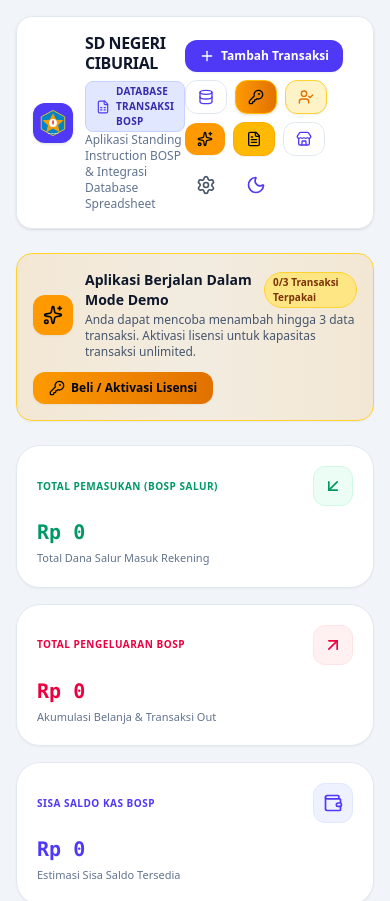
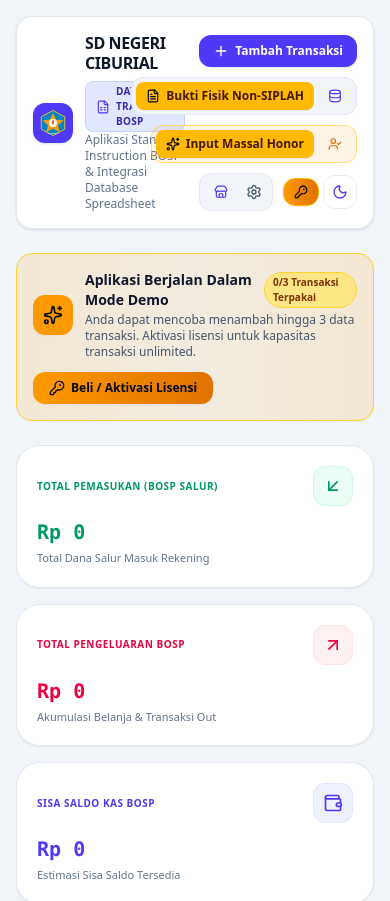
Before and after one commit to tisnamulyana2703/STANDING-INSTRUCTION, a React (Vite) app: page / in a window 390 px wide. Shown: the top 901 px of the page. Built offline with nearby package versions, Linux system fonts and the light colour scheme.

Commit message:
style: improve header action layout
Refactor header controls to include a structured group for database and document actions, improving spacing and responsiveness.

```diff
--- a/src/App.tsx
+++ b/src/App.tsx
@@ -469,75 +469,71 @@ export default function App() {
             </div>
           </div>
 
-          <div className="flex items-center gap-2 flex-wrap">
+          <div className="flex items-center gap-2.5 flex-wrap justify-end">
+            {/* 1. PRIMARY ACTION: TAMBAH TRANSAKSI */}
             <button
               onClick={handleAddNewTransaction}
-              className="px-3.5 py-2 text-xs font-bold text-white bg-indigo-600 hover:bg-indigo-700 rounded-xl transition-all shadow-xs flex items-center gap-1.5 cursor-pointer"
+              className="px-3.5 py-2 text-xs font-bold text-white bg-indigo-600 hover:bg-indigo-700 active:scale-98 rounded-xl transition-all shadow-sm flex items-center gap-1.5 cursor-pointer shrink-0"
               title="Tambah Transaksi BOSP Baru"
             >
               <Plus className="w-4 h-4" />
               <span>Tambah Transaksi</span>
             </button>
 
+            {/* 2. DOKUMEN & DATABASE GROUP */}
+            <div className="flex items-center p-1 bg-slate-100 dark:bg-slate-800/80 rounded-xl border border-slate-200 dark:border-slate-700/80 gap-1 shrink-0">
               <button
-              onClick={() => setIsImportExportModalOpen(true)}
-              className="px-3 py-2 text-xs font-semibold text-slate-700 dark:text-slate-300 hover:bg-slate-100 dark:hover:bg-slate-800 rounded-xl transition-colors border border-slate-200 dark:border-slate-700 flex items-center gap-1.5 cursor-pointer"
-              title="Kelola Database Transaksi BOSP & Integrasi Google Spreadsheet"
+                onClick={() => handleOpenNonSiplahProof()}
+                className="px-2.5 py-1.5 text-xs font-black text-amber-950 bg-amber-400 hover:bg-amber-300 rounded-lg transition-all flex items-center gap-1.5 cursor-pointer shadow-2xs"
+                title="Cetak & Kelola Berkas Bukti Fisik Transaksi Non-SIPLAH"
               >
-              <Database className="w-4 h-4 text-indigo-600 dark:text-indigo-400" />
-              <span className="hidden sm:inline">Database Spreadsheet</span>
+                <FileText className="w-3.5 h-3.5 text-slate-950" />
+                <span>Bukti Fisik Non-SIPLAH</span>
               </button>
 
               <button
-              onClick={() => setIsActivationModalOpen(true)}
-              className={`px-3 py-2 text-xs font-bold rounded-xl transition-all flex items-center gap-1.5 cursor-pointer border ${
-                isActivated
-                  ? 'bg-emerald-50 hover:bg-emerald-100 dark:bg-emerald-950/40 text-emerald-700 dark:text-emerald-300 border-emerald-200 dark:border-emerald-800'
-                  : 'bg-gradient-to-r from-amber-500 to-amber-600 hover:from-amber-600 hover:to-amber-700 text-slate-950 font-black border-amber-400 shadow-sm'
-              }`}
-              title="Status Aktivasi & Serial Number Application"
+                onClick={() => setIsImportExportModalOpen(true)}
+                className="px-2.5 py-1.5 text-xs font-semibold text-slate-700 dark:text-slate-300 hover:bg-white dark:hover:bg-slate-700 rounded-lg transition-colors flex items-center gap-1.5 cursor-pointer"
+                title="Kelola Database Transaksi BOSP & Integrasi Google Spreadsheet"
               >
-              <KeyRound className="w-4 h-4" />
-              <span className="hidden sm:inline">{isActivated ? 'Lisensi Aktif' : 'Aktivasi Lisensi'}</span>
+                <Database className="w-3.5 h-3.5 text-indigo-600 dark:text-indigo-400" />
+                <span className="hidden sm:inline">Database Spreadsheet</span>
+              </button>
+            </div>
+
+            {/* 3. HONORARIUM GROUP */}
+            <div className="flex items-center p-1 bg-amber-500/10 dark:bg-amber-950/30 rounded-xl border border-amber-300/60 dark:border-amber-800/60 gap-1 shrink-0">
+              <button
+                onClick={() => setIsBatchHonorModalOpen(true)}
+                className="px-2.5 py-1.5 text-xs font-bold text-amber-950 dark:text-amber-100 bg-amber-400 hover:bg-amber-300 dark:bg-amber-600 dark:hover:bg-amber-500 rounded-lg transition-all flex items-center gap-1.5 cursor-pointer shadow-2xs"
+                title="Input Massal Honor Guru & Staff Sekaligus"
+              >
+                <Sparkles className="w-3.5 h-3.5 text-slate-950 dark:text-white" />
+                <span>Input Massal Honor</span>
               </button>
 
               <button
                 onClick={() => setIsHonorSettingsModalOpen(true)}
-              className="px-3 py-2 text-xs font-bold text-amber-900 dark:text-amber-200 bg-amber-100 hover:bg-amber-200 dark:bg-amber-950/80 dark:hover:bg-amber-900 rounded-xl transition-colors border border-amber-300 dark:border-amber-800 flex items-center gap-1.5 cursor-pointer shadow-2xs"
+                className="px-2.5 py-1.5 text-xs font-semibold text-amber-900 dark:text-amber-200 hover:bg-amber-200/60 dark:hover:bg-amber-900/60 rounded-lg transition-colors flex items-center gap-1.5 cursor-pointer"
                 title="Pengaturan Master Data Honorarium Guru & Tendik"
               >
-              <UserCheck className="w-4 h-4 text-amber-600 dark:text-amber-400" />
+                <UserCheck className="w-3.5 h-3.5 text-amber-600 dark:text-amber-400" />
                 <span className="hidden sm:inline">Master Honor</span>
               </button>
+            </div>
 
-            <button
-              onClick={() => setIsBatchHonorModalOpen(true)}
-              className="px-3 py-2 text-xs font-black text-slate-950 bg-amber-500 hover:bg-amber-600 rounded-xl transition-all shadow-2xs flex items-center gap-1.5 cursor-pointer"
-              title="Input Massal Honor Guru & Staff Sekaligus"
-            >
-              <Sparkles className="w-4 h-4" />
-              <span className="hidden md:inline">Input Massal Honor</span>
-            </button>
-
-            <button
-              onClick={() => handleOpenNonSiplahProof()}
-              className="px-3 py-2 text-xs font-extrabold text-amber-950 bg-amber-400 hover:bg-amber-300 rounded-xl transition-all shadow-2xs flex items-center gap-1.5 cursor-pointer border border-amber-500/40"
-              title="Cetak & Kelola Berkas Bukti Fisik Transaksi Non-SIPLAH"
-            >
-              <FileText className="w-4 h-4 text-slate-950" />
-              <span className="hidden sm:inline">Bukti Fisik Non-SIPLAH</span>
-            </button>
-
+            {/* 4. MASTER VENDOR & SETTINGS GROUP */}
+            <div className="flex items-center p-1 bg-slate-100 dark:bg-slate-800/80 rounded-xl border border-slate-200 dark:border-slate-700/80 gap-0.5 shrink-0">
               <button
                 onClick={() => {
                   setSettingsInitialTab('vendors');
                   setIsSettingsModalOpen(true);
                 }}
-              className="px-3 py-2 text-xs font-semibold text-slate-700 dark:text-slate-300 hover:bg-slate-100 dark:hover:bg-slate-800 rounded-xl transition-colors border border-slate-200 dark:border-slate-700 flex items-center gap-1.5"
-              title="Kelola Master Vendor"
+                className="px-2.5 py-1.5 text-xs font-semibold text-slate-700 dark:text-slate-300 hover:bg-white dark:hover:bg-slate-700 rounded-lg transition-colors flex items-center gap-1.5 cursor-pointer"
+                title="Kelola Master Vendor / Toko"
               >
-              <Store className="w-4 h-4 text-indigo-600 dark:text-indigo-400" />
-              <span className="hidden sm:inline">Kelola Vendor</span>
+                <Store className="w-3.5 h-3.5 text-indigo-600 dark:text-indigo-400" />
+                <span className="hidden lg:inline">Kelola Vendor</span>
               </button>
 
               <button
@@ -545,19 +541,36 @@ export default function App() {
                   setSettingsInitialTab('school');
                   setIsSettingsModalOpen(true);
                 }}
-              className="p-2.5 text-slate-600 dark:text-slate-300 hover:bg-slate-100 dark:hover:bg-slate-800 rounded-xl transition-colors border border-transparent hover:border-slate-200 dark:hover:border-slate-700"
-              title="Pengaturan Kop Surat & TTD"
+                className="p-1.5 text-slate-600 dark:text-slate-300 hover:bg-white dark:hover:bg-slate-700 rounded-lg transition-colors cursor-pointer"
+                title="Pengaturan Kop Surat & TTD Sekolah"
               >
-              <Settings className="w-5 h-5" />
+                <Settings className="w-4 h-4" />
+              </button>
+            </div>
+
+            {/* 5. SYSTEM: LISENSI & TEMA */}
+            <div className="flex items-center gap-1 shrink-0">
+              <button
+                onClick={() => setIsActivationModalOpen(true)}
+                className={`px-2.5 py-1.5 text-xs font-bold rounded-xl transition-all flex items-center gap-1.5 cursor-pointer border ${
+                  isActivated
+                    ? 'bg-emerald-50 hover:bg-emerald-100 dark:bg-emerald-950/40 text-emerald-700 dark:text-emerald-300 border-emerald-200 dark:border-emerald-800'
+                    : 'bg-gradient-to-r from-amber-500 to-amber-600 hover:from-amber-600 hover:to-amber-700 text-slate-950 font-black border-amber-400 shadow-2xs'
+                }`}
+                title="Status Aktivasi & Serial Number Aplikasi"
+              >
+                <KeyRound className="w-3.5 h-3.5" />
+                <span className="hidden sm:inline">{isActivated ? 'Lisensi' : 'Aktivasi'}</span>
               </button>
 
               <button
                 onClick={() => setDarkMode(!darkMode)}
-              className="p-2.5 text-slate-600 dark:text-slate-300 hover:bg-slate-100 dark:hover:bg-slate-800 rounded-xl transition-colors border border-transparent hover:border-slate-200 dark:hover:border-slate-700"
+                className="p-2 text-slate-600 dark:text-slate-300 hover:bg-slate-100 dark:hover:bg-slate-800 rounded-xl transition-colors border border-slate-200/80 dark:border-slate-700/80 cursor-pointer"
                 title="Ganti Tema Mode Gelap/Terang"
               >
-              {darkMode ? <Sun className="w-5 h-5 text-amber-400" /> : <Moon className="w-5 h-5 text-indigo-600" />}
+                {darkMode ? <Sun className="w-4 h-4 text-amber-400" /> : <Moon className="w-4 h-4 text-indigo-600" />}
               </button>
+            </div>
           </div>
         </div>
       </header>
```
Lines whose indentation alone changed are shown as unchanged.
